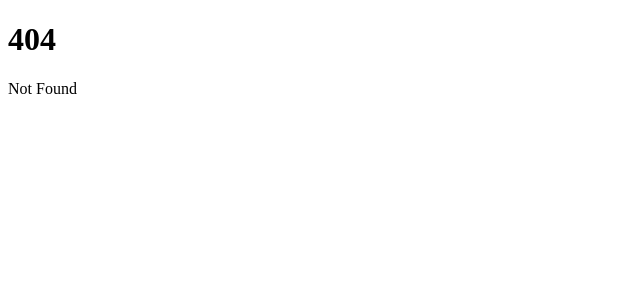
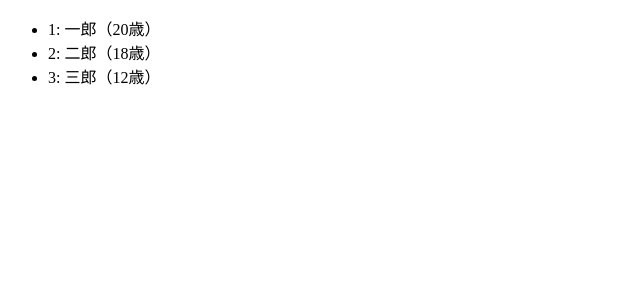
Before and after one commit to codegrid/2025-svelte-demo, a SvelteKit app: page /5/2 in a window 1280 px wide. Before the commit this address had no page. Shown: the top 300 px of the page, without its empty margins (0-640 px from the left). Built offline with nearby package versions, Linux system fonts and the light colour scheme.

Commit message:
Add demo for 5-2

```diff
--- /dev/null
+++ b/src/routes/5/2/+page.svelte
@@ -0,0 +1,27 @@
+<script>
+  let brothers = [
+    {
+      id: 'ichiro',
+      name: '一郎',
+      age: 20,
+    },
+    {
+      id: 'jiro',
+      name: '二郎',
+      age: 18,
+    },
+    {
+      id: 'saburo',
+      name: '三郎',
+      age: 12,
+    },
+  ]
+</script>
+
+<ul>
+  {#each brothers as bro, index (bro.id)}
+    <li>{index + 1}: {bro.name}（{bro.age}歳）</li>
+  {:else}
+    <li>兄弟はいません。</li>
+  {/each}
+</ul>
```
